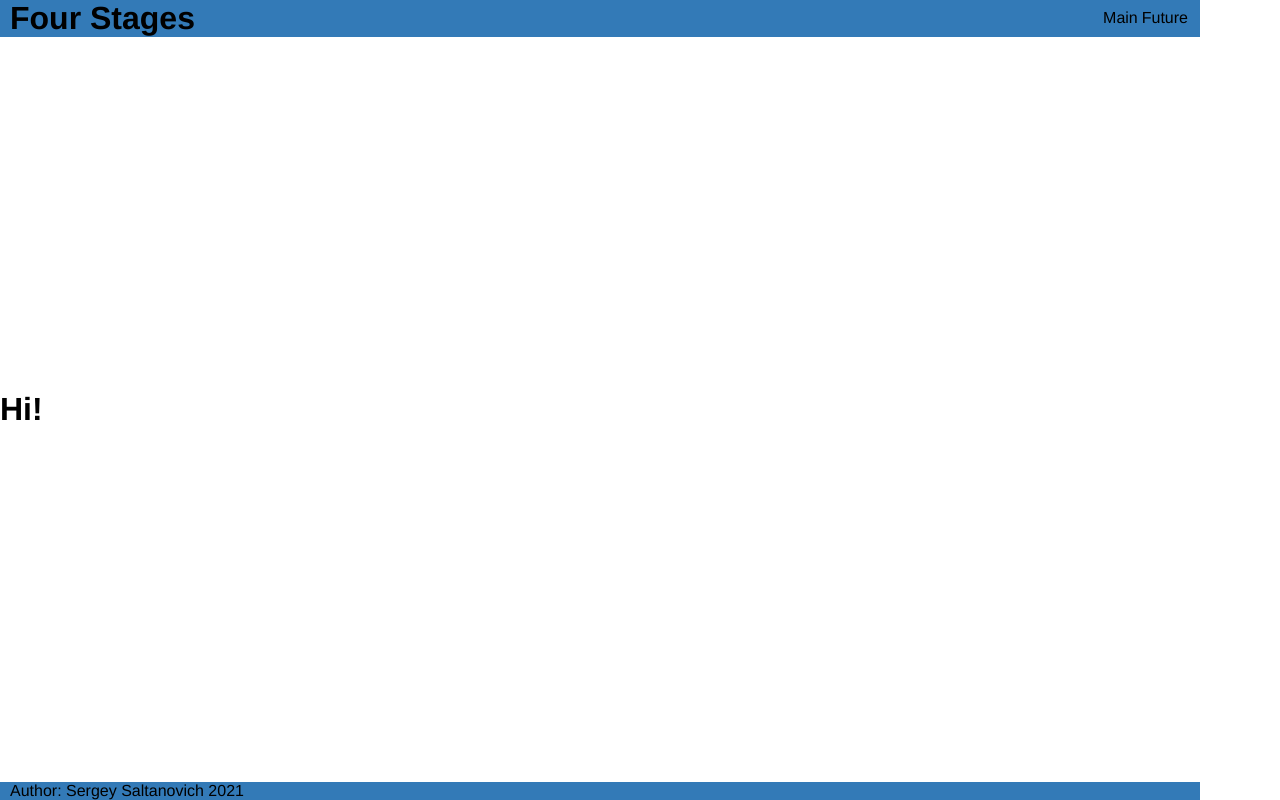
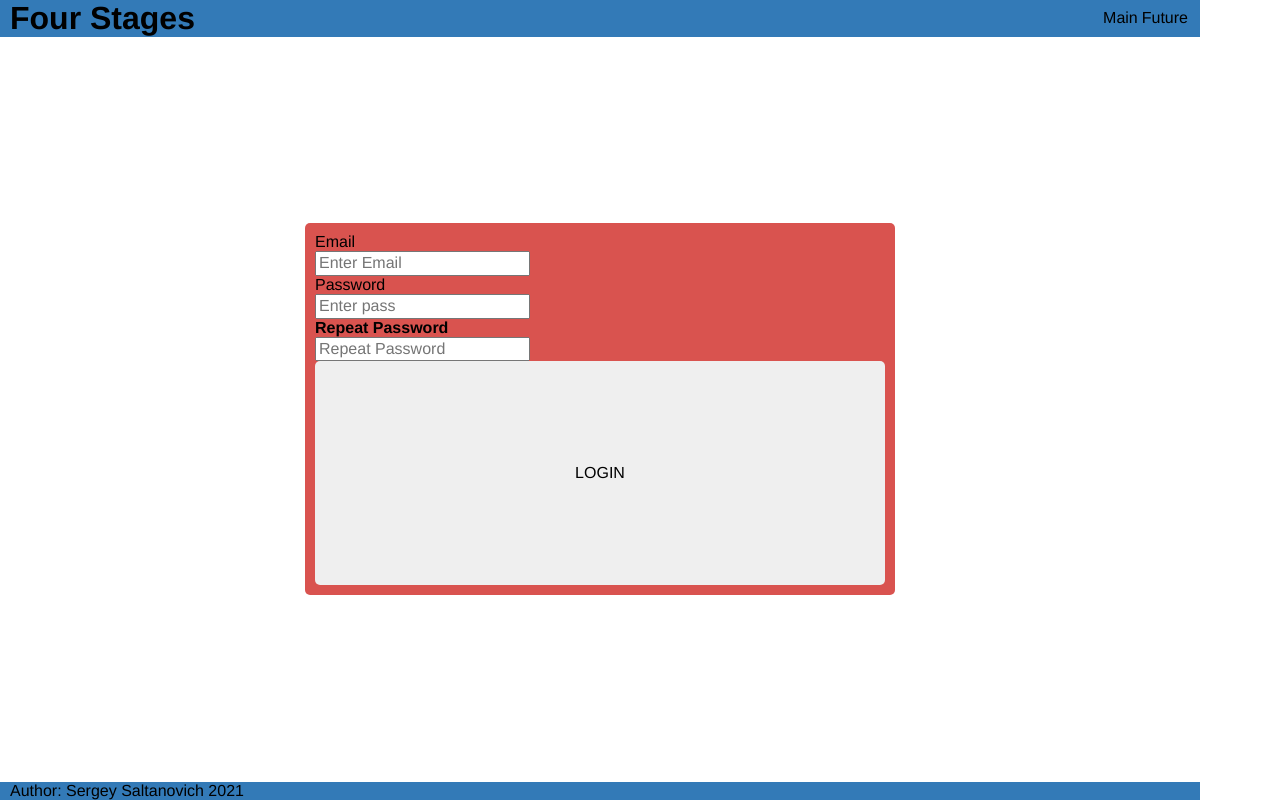
Before and after one commit to Srr233/FoStages, a React app: page / in a window 1280 px wide. Built offline with nearby package versions, Linux system fonts and the light colour scheme.

Commit message:
feat: add simple form

```diff
--- a/index.html
+++ b/index.html
@@ -18,7 +18,7 @@
     </div>
   </header>
   <main>
-    <div id="root"></div>
+    <div id="root" class="container"></div>
   </main>
   <footer class="footer">
     <div class="container">
--- a/package.json
+++ b/package.json
@@ -39,6 +39,7 @@
     "webpack-dev-server": "^3.11.2"
   },
   "dependencies": {
+    "prop-types": "^15.7.2",
     "react": "^17.0.1",
     "react-dom": "^17.0.1"
   }
--- a/src/js/components/App.jsx
+++ b/src/js/components/App.jsx
@@ -1,11 +1,10 @@
 import React from 'react';
+import Login from './login/index.jsx';
 
 const App = () => {
   return (
-    <div>
-      <h1>Hi!</h1>
-    </div>
-  )
+      <Login />
+  );
 };
 
 export default App;
--- /dev/null
+++ b/src/js/components/base/button.jsx
@@ -0,0 +1,13 @@
+import React from 'react';
+import PropTypes from 'prop-types';
+
+const Button = ({ name, cb, type }) => {
+  return <button type={type} onClick={ cb } className="btn">{ name }</button>
+}
+
+Button.propTypes = {
+  name: PropTypes.string.isRequired,
+  cb: PropTypes.func.isRequired,
+  type: PropTypes.string.isRequired,
+}
+export default Button;
--- /dev/null
+++ b/src/js/components/login/index.jsx
@@ -0,0 +1,20 @@
+import React from 'react';
+import Button from '../base/button.jsx';
+
+const Login = () => {
+  return (
+  <div className="login">
+    <form method="put" action="#" className="form">
+      <label htmlFor="email">Email</label>
+      <input type="text" placeholder="Enter Email" name="email" required/>
+      <label htmlFor="psw">Password</label>
+      <input type="password" placeholder="Enter pass" name="psw" required />
+      <label htmlFor="psw-repeat"><b>Repeat Password</b></label>
+      <input type="password" placeholder="Repeat Password" name="psw-repeat" required />
+      <Button type="submit" name="LOGIN" cb={() => {console.log('click')}}/>
+    </form>
+  </div>
+  );
+}
+
+export default Login;
--- a/src/styles/index.scss
+++ b/src/styles/index.scss
@@ -2,6 +2,8 @@
 
 // base
 @import './sass/base/base.scss';
+@import './sass/base/form.scss';
+@import './sass/base/button.scss';
 
 // container
 @import './sass/container.scss';
@@ -9,3 +11,4 @@
 //components
 @import './sass/components/header.scss';
 @import './sass/components/footer.scss';
+@import './sass/components/login.scss';
--- /dev/null
+++ b/src/styles/sass/base/button.scss
@@ -0,0 +1,9 @@
+.btn {
+  width: 100%;
+  height: 100%;
+  border-radius: 5px;
+}
+
+.btn-light {
+
+}
--- /dev/null
+++ b/src/styles/sass/base/form.scss
@@ -0,0 +1,9 @@
+.form {
+  display: flex;
+  flex-direction: column;
+  align-items: baseline;
+  padding: 10px;
+  border-radius: 5px;
+  height: 50%;
+  width: 50%;
+}
--- /dev/null
+++ b/src/styles/sass/components/login.scss
@@ -0,0 +1,10 @@
+.login {
+  border-radius: 5px;
+  display: flex;
+  justify-content: center;
+  align-items: center;
+  height: 100%;
+  .form {
+    background-color: $brand-danger;
+  }
+}
--- a/src/styles/sass/container.scss
+++ b/src/styles/sass/container.scss
@@ -8,6 +8,13 @@ body {
   flex-direction: column;
   justify-content: space-between;
 }
+main {
+  height: 100%;
+}
+#root {
+  height: 100%;
+  width: 100%;
+}
 .container {
   padding: 0 10px;
   max-width: 1200px;
```
Also changed, not shown: src/styles/css/normalize.css, 1 other file (tests, documents, lock files or other folders).
